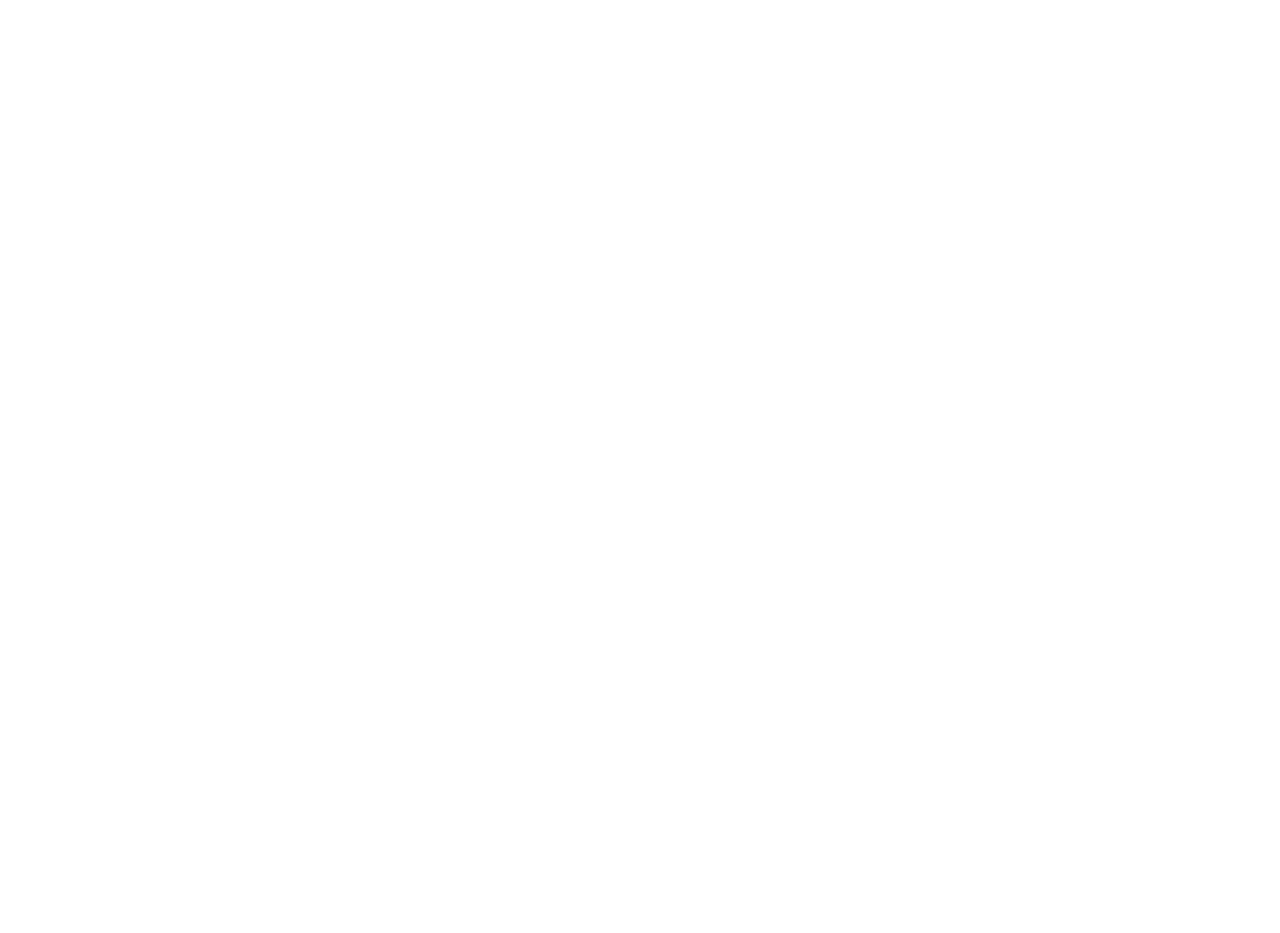
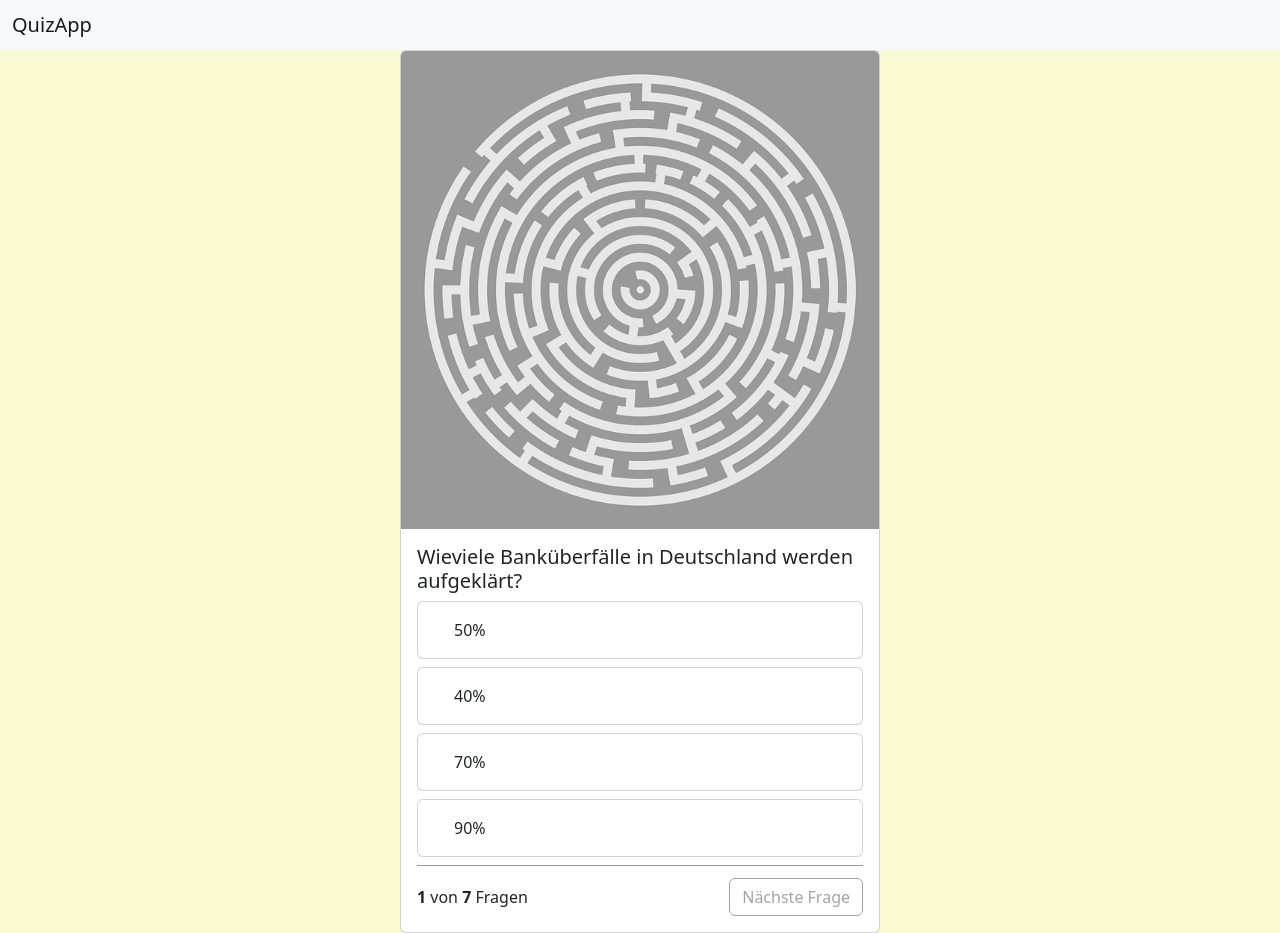
Before and after one commit to PatrickKolo/Quizapp, a website: page index.html in a window 1280 px wide. Before the commit the page ends 800 px from the top, so only its background shows below. Drawn offline with nearby package versions, Linux system fonts and the light colour scheme.

Commit message:
first question

```diff
--- a/index.html
+++ b/index.html
@@ -1,19 +1,83 @@
 <!DOCTYPE html>
 <html lang="en">
+
 <head>
     <meta charset="UTF-8">
     <meta http-equiv="X-UA-Compatible" content="IE=edge">
     <meta name="viewport" content="width=device-width, initial-scale=1.0">
     <title>Document</title>
 
+
     <link rel="stylesheet" href="node_modules/bootstrap/dist/css/bootstrap.min.css">
+    <!-- JavaScript Bundle with Popper -->
+    <script src="https://cdn.jsdelivr.net/npm/bootstrap@5.2.2/dist/js/bootstrap.bundle.min.js"
+        integrity="sha384-OERcA2EqjJCMA+/3y+gxIOqMEjwtxJY7qPCqsdltbNJuaOe923+mo//f6V8Qbsw3"
+        crossorigin="anonymous"></script>
+
+
     <link rel="stylesheet" href="style.css">
-
     <script src="script.js"></script>
 
 </head>
-<body>
+
+<body onload="init()">
+
+
+    <nav class="navbar bg-light">
+        <div class="container-fluid">
+            <span class="navbar-brand mb-0 h1">QuizApp</span>
+        </div>
+    </nav>
+
+    <div class="container">
+
+
+        <div class="card quiz-card">
+            <img id="quizImg" src="img/maze.png" class="card-img-top">
+            <div id="cardBody" class="card-body">
+                <h5 id="questionText" class="card-title">Frage</h5>
+
+                <div  class="card answer-Card mb-2" onclick="answer('answer_1')">
+                    <div id="answer_1" class="card-body">
+                        Antwort
+                    </div>
+                </div>
+
+                <div  class="card answer-Card mb-2" onclick="answer('answer_2')">
+                    <div id="answer_2" class="card-body">
+                        Antwort
+                    </div>
+                </div>
+
+                <div  class="card answer-Card mb-2" onclick="answer('answer_3')">
+                    <div id="answer_3" class="card-body">
+                        Antwort
+                    </div>
+                </div>
+
+                <div  class="card answer-Card mb-2" onclick="answer('answer_4')">
+                    <div id="answer_4" class="card-body">
+                        Antwort
+                    </div>
+                </div>
+
+                <div class="question-footer">
+                    <span>
+                        <b id="currentQuestion">1</b> von <b id="NumberOfQuestions">5</b> Fragen
+                    </span>
+
+                    <button class="btn btn-outline-secondary" id="next-button" disabled>Nächste Frage</button>
+
+                </div>
+
+
+
+            </div>
+        </div>
+
+    </div>
 
 
 </body>
+
 </html>
--- a/script.js
+++ b/script.js
@@ -0,0 +1,104 @@
+let questions = [
+    {
+        "question": "Wieviele Banküberfälle in Deutschland werden aufgeklärt?",
+        "answer_1": "50%",
+        "answer_2": "40%",
+        "answer_3": "70%",
+        "answer_4": "90%",
+        "right_answer": 3
+    },
+    {
+        "question": "Wie lange wartest du durchschnittlich an einem Supermarktkasse in Deutschland?",
+        "answer_1": "2 Minuten",
+        "answer_2": "5 Minuten",
+        "answer_3": "7 Minuten",
+        "answer_4": "10 Minuten",
+        "right_answer": 3
+    },
+    {
+        "question": "Wie groß ist die größte Brezel der Welt gewesen?",
+        "answer_1": "100 kg",
+        "answer_2": "200kg",
+        "answer_3": "650 kg",
+        "answer_4": "780 kg",
+        "right_answer": 4
+    },
+    {
+        "question": "Wer hat den Flummi erfunden?",
+        "answer_1": "Die Römer",
+        "answer_2": "Die Indianer",
+        "answer_3": "Die Vikinger",
+        "answer_4": "Die Azteken",
+        "right_answer": 4
+    },
+    {
+        "question": "Wie lang ist der Strich mit einem einzigen Bleistift?",
+        "answer_1": "56 km",
+        "answer_2": "82 km",
+        "answer_3": "24 km",
+        "answer_4": "12 km",
+        "right_answer": 2
+    },
+    {
+        "question": "Was ist das stärkste Tier der Welt?",
+        "answer_1": "Ameise",
+        "answer_2": "Blauwal",
+        "answer_3": "Rhinozeroskäfer",
+        "answer_4": "Gorilla",
+        "right_answer": 3
+    },
+    {
+        "question": "Wieviele Regenschirme werden in der Londoner U-Bahn jährlich vergessen?",
+        "answer_1": "20 000",
+        "answer_2": "44 000",
+        "answer_3": "75 000",
+        "answer_4": "92 000",
+        "right_answer": 2
+    },
+];
+
+let currentQuestion = 0;
+
+function init() {
+
+    document.getElementById('NumberOfQuestions').innerHTML = questions.length;
+
+    showQuestion();
+
+}
+
+function showQuestion() {
+    let question = questions[currentQuestion];
+
+
+    document.getElementById('questionText').innerHTML = question['question'];
+    document.getElementById('answer_1').innerHTML = question['answer_1'];
+    document.getElementById('answer_2').innerHTML = question['answer_2'];
+    document.getElementById('answer_3').innerHTML = question['answer_3'];
+    document.getElementById('answer_4').innerHTML = question['answer_4'];
+
+
+}
+
+function answer(selection){
+    let question = questions[currentQuestion];
+    console.log(`Selected answer is`, selection);
+    let selectedQuestionNumber = selection.slice(-1);
+    console.log(`selectedQuestionNumber is`, selectedQuestionNumber);
+    console.log(`Current question is `, question['right_answer']);
+
+
+    let idOfRightAnswer = 'answer_3';
+
+    if (selectedQuestionNumber == question['right_answer']) {
+        document.getElementById(selection).parentNode.classList.add('bg-success');
+        document.getElementById(selection).innerHTML = 'RICHTIG';
+        document.getElementById('quizImg').innerHTML = /*html*/`<img src="img/thumb.jpg">`;
+
+    } else {
+        document.getElementById(selection).parentNode.classList.add('bg-danger');
+        document.getElementById(idOfRightAnswer).parentNode.classList.add('bg-success');
+    }
+    document.getElementById('next-button').disabled = false;
+
+}
--- a/style.css
+++ b/style.css
@@ -0,0 +1,34 @@
+body{
+    min-height: 100vh;
+    background-color: lightgoldenrodyellow;
+}
+
+.container{
+    min-height: 100vh;
+    display: flex;
+    justify-content: center;
+    align-items: center;
+
+}
+
+.question-footer{
+    border-top: 1px solid rgba(0, 0, 0, 0.4);
+    display: flex;
+    justify-content: space-between;
+    align-items: center;
+    padding-top: 12px;
+}
+
+.quiz-card{
+    width: 30rem;
+
+}
+
+.answer-Card:hover{
+    background-color: lightgray;
+    cursor: pointer;
+}
+
+.answer-Card{
+    padding-left: 20px;
+}
```
Also changed, not shown: img/maze.png (added), img/quizpic.png (added), img/thumb.jpg (added).
